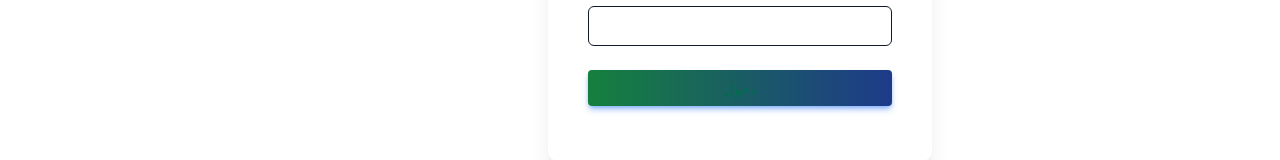
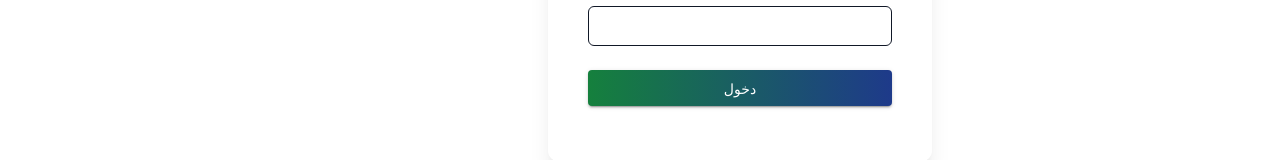
Before and after one commit to ahmed15ayman7/teacher-agent, a Next.js app: page /login in a window 1280 px wide. Shown: the part 471-631 px from the top of the page. Built offline with nearby package versions, Linux system fonts and the light colour scheme.

Commit message:
update login

```diff
--- a/app/(auth)/login/page.tsx
+++ b/app/(auth)/login/page.tsx
@@ -75,7 +75,7 @@ const LoginPage = () => {
               />
             )}
           />
-          <Button type="submit" className={buttonStyles}>
+          <Button type="submit" variant="contained" className={buttonStyles}>
             دخول
           </Button>
         </form>
```
